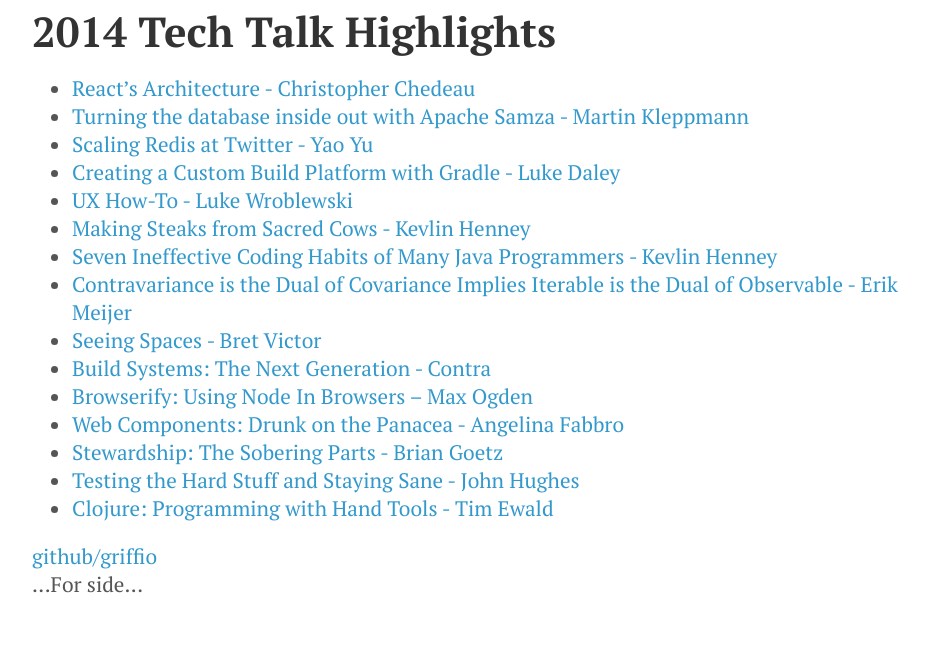
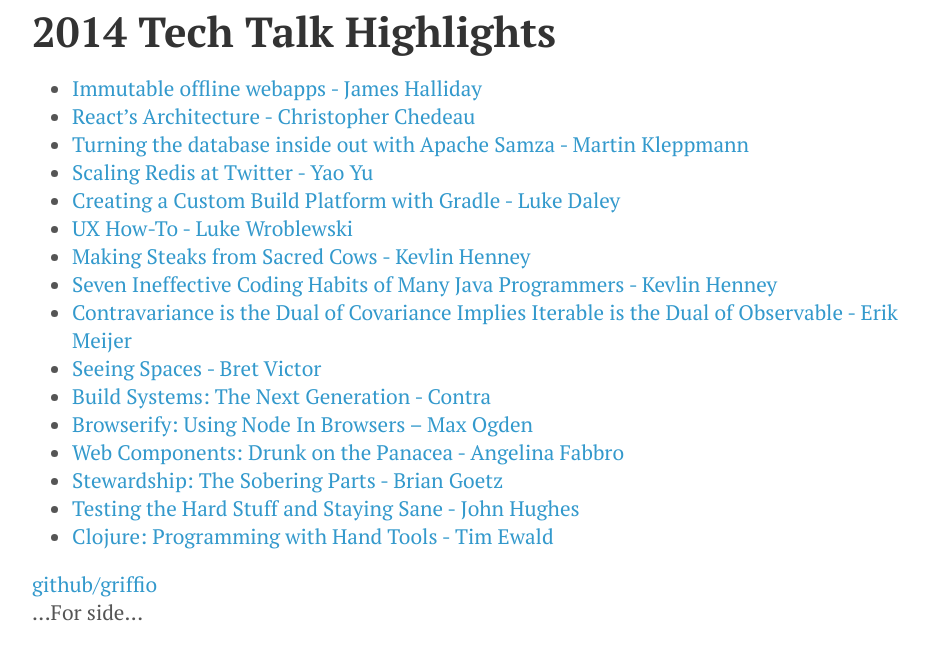
Before and after one commit to griffio/griffio.github.io, a Jekyll site: the page built from _posts/2014-12-25-Tech-talk-highlights.md, in a window 1280 px wide. Shown: the top 660 px of the page, without its empty margins (144-1073 px from the left). Built offline with Jekyll 4.4.1, drawn with Linux system fonts in a browser that asks for light colours; nearby versions of some CDN libraries.

Commit message:
Update 2014-12-25-Tech-talk-highlights.md

```diff
--- a/_posts/2014-12-25-Tech-talk-highlights.md
+++ b/_posts/2014-12-25-Tech-talk-highlights.md
@@ -8,6 +8,7 @@
 ---
 
 # 2014 Tech Talk Highlights
+* [Immutable offline webapps - James Halliday](http://m.youtube.com/watch?v=J9_VaU4N3Rg)
 * [React's Architecture - Christopher Chedeau](https://www.youtube.com/watch?v=tXeBZ3WujTs&list=PLb0IAmt7-GS1hdDcokpVp1MBk-IaeaSgP&index=7)
 * [Turning the database inside out with Apache Samza - Martin Kleppmann](https://www.youtube.com/watch?v=fU9hR3kiOK0&list=UU_QIfHvN9auy2CoOdSfMWDw)
 * [Scaling Redis at Twitter - Yao Yu](https://www.youtube.com/watch?v=rP9EKvWt0zo)
```
